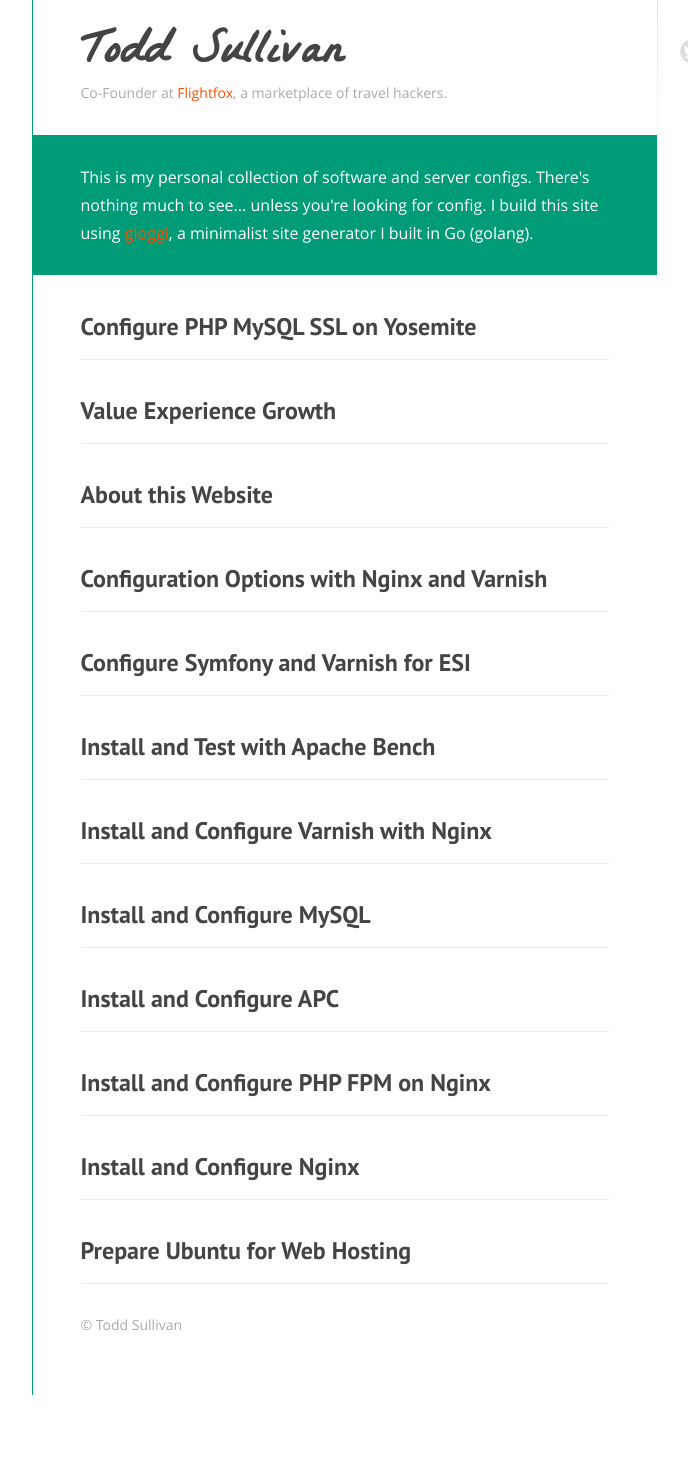
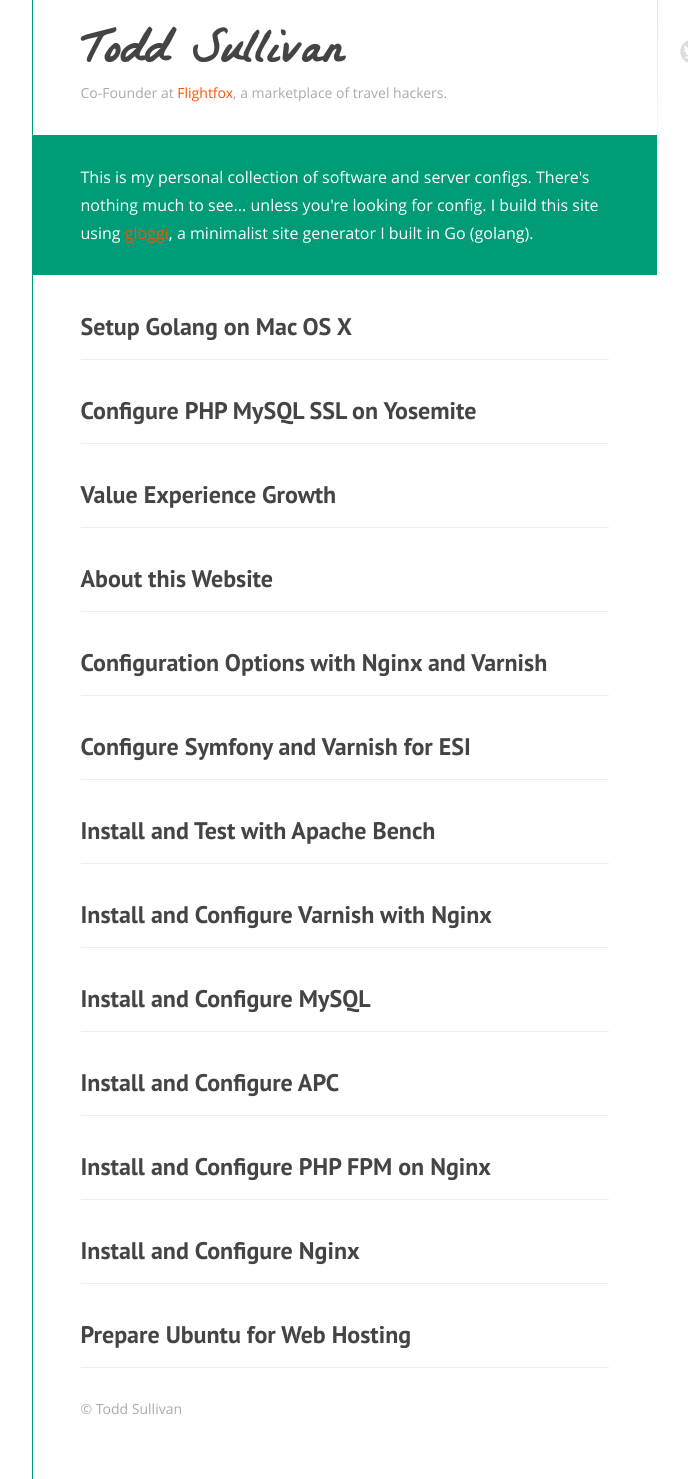
Before and after one commit to harimau99/todsul.github.io, a plain HTML site: page index.html in a window 1280 px wide. Shown: the part 33-1512 px from the top of the page, without its empty margins (296-984 px from the left). Before the commit the page ends 1428 px from the top, so only its background shows below. Drawn offline with Linux system fonts and the light colour scheme.

Commit message:
Add Go setup post

```diff
--- a/index.html
+++ b/index.html
@@ -41,40 +41,43 @@
 
 <!-- START UPDATE -->
 <article>
-<h2><a href="/tech/configure-php-mysql-ssl-on-yosemite">Configure PHP MySQL SSL on Yosemite</a></h2>
+<h2><a href="//Volumes/Data/Websites/todsul.github.io/tech/setup-golang-on-mac-os-x">Setup Golang on Mac OS X</a></h2>
 </article>
 <article>
-<h2><a href="/startups/value-experience-growth">Value Experience Growth</a></h2>
+<h2><a href="//Volumes/Data/Websites/todsul.github.io/tech/configure-php-mysql-ssl-on-yosemite">Configure PHP MySQL SSL on Yosemite</a></h2>
 </article>
 <article>
-<h2><a href="/tech/about-this-website">About this Website</a></h2>
+<h2><a href="//Volumes/Data/Websites/todsul.github.io/startups/value-experience-growth">Value Experience Growth</a></h2>
 </article>
 <article>
-<h2><a href="/tech/configuration-options-with-nginx-and-varnish">Configuration Options with Nginx and Varnish</a></h2>
+<h2><a href="//Volumes/Data/Websites/todsul.github.io/tech/about-this-website">About this Website</a></h2>
 </article>
 <article>
-<h2><a href="/tech/configure-symfony-and-varnish-for-esi">Configure Symfony and Varnish for ESI</a></h2>
+<h2><a href="//Volumes/Data/Websites/todsul.github.io/tech/configuration-options-with-nginx-and-varnish">Configuration Options with Nginx and Varnish</a></h2>
 </article>
 <article>
-<h2><a href="/tech/install-and-test-with-apache-bench">Install and Test with Apache Bench</a></h2>
+<h2><a href="//Volumes/Data/Websites/todsul.github.io/tech/configure-symfony-and-varnish-for-esi">Configure Symfony and Varnish for ESI</a></h2>
 </article>
 <article>
-<h2><a href="/tech/install-and-configure-varnish-with-nginx">Install and Configure Varnish with Nginx</a></h2>
+<h2><a href="//Volumes/Data/Websites/todsul.github.io/tech/install-and-test-with-apache-bench">Install and Test with Apache Bench</a></h2>
 </article>
 <article>
-<h2><a href="/tech/install-and-configure-mysql">Install and Configure MySQL</a></h2>
+<h2><a href="//Volumes/Data/Websites/todsul.github.io/tech/install-and-configure-varnish-with-nginx">Install and Configure Varnish with Nginx</a></h2>
 </article>
 <article>
-<h2><a href="/tech/install-and-configure-apc">Install and Configure APC</a></h2>
+<h2><a href="//Volumes/Data/Websites/todsul.github.io/tech/install-and-configure-mysql">Install and Configure MySQL</a></h2>
 </article>
 <article>
-<h2><a href="/tech/install-and-configure-php-fpm-on-nginx">Install and Configure PHP FPM on Nginx</a></h2>
+<h2><a href="//Volumes/Data/Websites/todsul.github.io/tech/install-and-configure-apc">Install and Configure APC</a></h2>
 </article>
 <article>
-<h2><a href="/tech/install-and-configure-nginx">Install and Configure Nginx</a></h2>
+<h2><a href="//Volumes/Data/Websites/todsul.github.io/tech/install-and-configure-php-fpm-on-nginx">Install and Configure PHP FPM on Nginx</a></h2>
 </article>
 <article>
-<h2><a href="/tech/prepare-ubuntu-for-web-hosting">Prepare Ubuntu for Web Hosting</a></h2>
+<h2><a href="//Volumes/Data/Websites/todsul.github.io/tech/install-and-configure-nginx">Install and Configure Nginx</a></h2>
+</article>
+<article>
+<h2><a href="//Volumes/Data/Websites/todsul.github.io/tech/prepare-ubuntu-for-web-hosting">Prepare Ubuntu for Web Hosting</a></h2>
 </article>
 
 <!-- END UPDATE -->
```
Also changed, not shown: tech/setup-golang-on-mac-os-x/index.html (added, +78 -0 lines), 1 other file.
